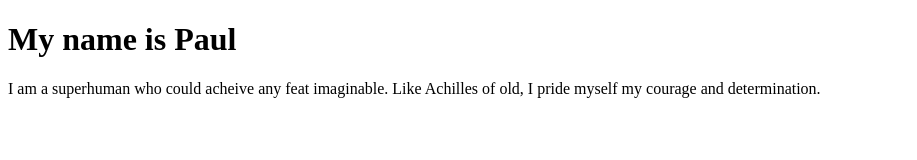
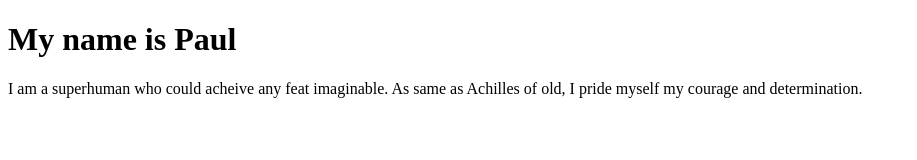
Before and after one commit to PaulQuanChe/Week9, a plain HTML site: page index.html in a window 1280 px wide. Shown: the whole page, without its empty margins (0-917 px from the left). Drawn offline with Linux system fonts and the light colour scheme.

Commit message:
Update index.html

```diff
--- a/index.html
+++ b/index.html
@@ -6,7 +6,7 @@
 <body>
 
 <h1>My name is Paul</h1>
-<p>I am a superhuman who could acheive any feat imaginable. Like Achilles of old, I pride myself my courage and determination.</p>
+<p>I am a superhuman who could acheive any feat imaginable. As same as Achilles of old, I pride myself my courage and determination.</p>
 
 </body>
 </html>
```
